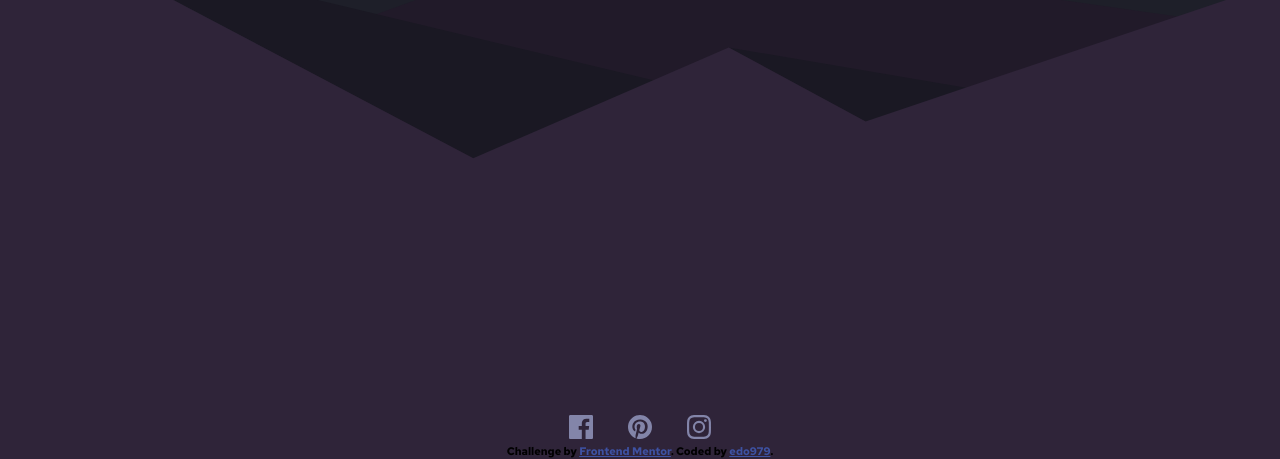
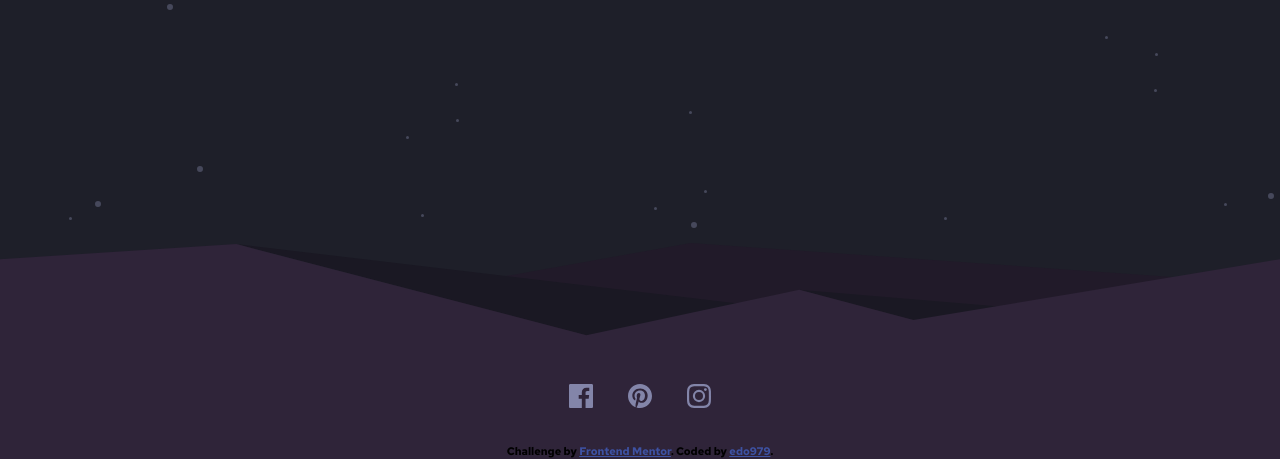
Before and after one commit to edo979/launch-countdown-timer-main, a website built with Vite: page index.html in a window 1280 px wide. Shown: the part 341-800 px from the top of the page. Built offline with nearby package versions, Linux system fonts and the light colour scheme.

Commit message:
fix bottom of page

```diff
--- a/scss/_layout.scss
+++ b/scss/_layout.scss
@@ -5,15 +5,6 @@ body {
   height: 100%;
   width: 100%;
   padding-top: 140px;
-
-  text-align: center;
-
-  background-color: $Very-dark-blue-400;
-  background-image: url('../images/pattern-hills.svg'),
-    url('../images/bg-stars.svg');
-  background-repeat: no-repeat, no-repeat;
-  background-position: 90% 100%, top center;
-  background-size: 300%, auto;
 }
 
 h1 {
--- a/scss/components/_components.scss
+++ b/scss/components/_components.scss
@@ -1,6 +1,17 @@
+.main-container {
+  text-align: center;
+
+  background-color: $Very-dark-blue-400;
+  background-image: url('../images/pattern-hills.svg'),
+    url('../images/bg-stars.svg');
+  background-repeat: no-repeat, no-repeat;
+  background-position: 90% 100%, top center;
+  background-size: 250% 27%, auto;
+}
+
 .social {
   position: absolute;
-  bottom: 1rem;
+  bottom: 3.25rem;
   left: 50%;
   transform: translateX(-50%);
   display: flex;
```
